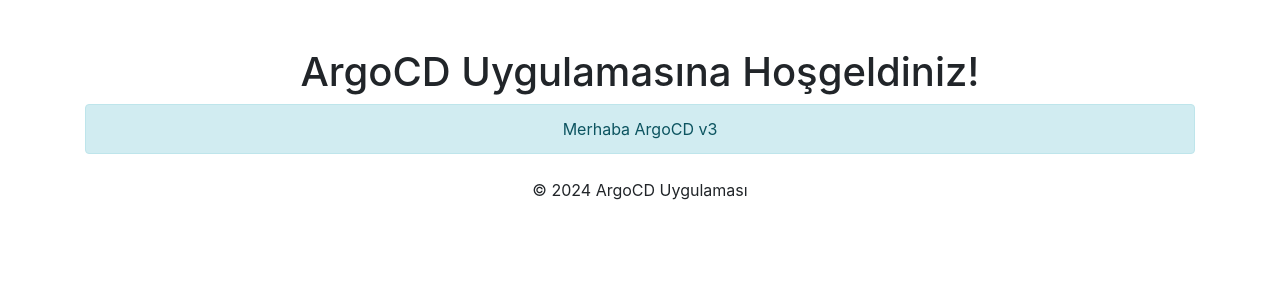
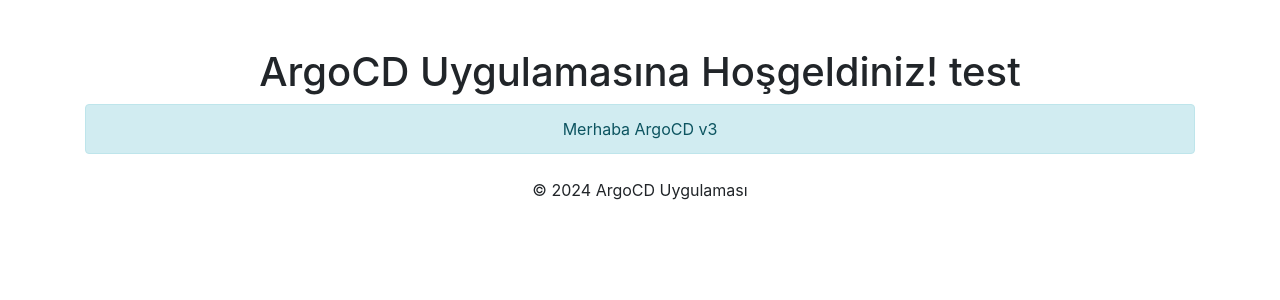
Before and after one commit to bayram-ozkan/argoCD-python, a Flask app: page / in a window 1280 px wide. Shown: the top 300 px of the page. Run offline with Flask 3, Linux system fonts and the light colour scheme; some libraries are stand-ins or nearby versions.

Commit message:
Update index.html

```diff
--- a/templates/index.html
+++ b/templates/index.html
@@ -10,7 +10,7 @@
 
 <body>
     <div class="container mt-5">
-        <h1 class="text-center">ArgoCD Uygulamasına Hoşgeldiniz!</h1>
+        <h1 class="text-center">ArgoCD Uygulamasına Hoşgeldiniz! test</h1>
         <div class="alert alert-info text-center" role="alert">
             {{ message }}
         </div>
```
